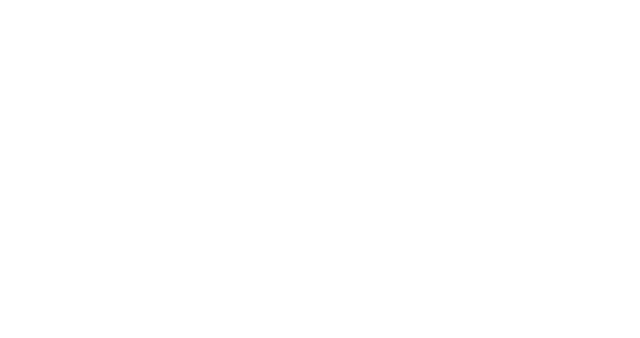
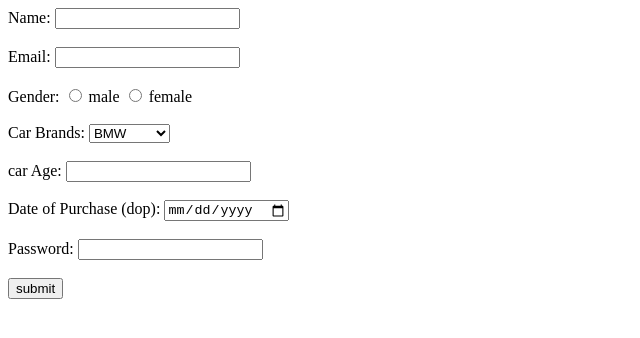
Before and after one commit to acciojob/car-insurance-form-amitaccio, a website: page main.html in a window 1280 px wide. Shown: the whole page, without its empty margins (0-640 px from the left). Drawn offline with Linux system fonts and the light colour scheme.

Commit message:
created a submission

```diff
--- a/main.html
+++ b/main.html
@@ -8,6 +8,37 @@
 
 <body>
 	<!-- the entire body must be written by student -->
+	<form method="post">
+	<label for="name">Name:</label>
+	<input type="text" id="name" required>
+	<br><br>
+	<label for="email">Email:</label>
+	<input type="email" id="email" required>
+	<br><br>
+	<label>Gender:</label>
+	<input type="radio" name="gender" required>
+	<label >male</label>
+	<input type="radio" name="gender" required>
+	<label >female</label>
+    <br></br>
+	<label for="cars">Car Brands:</label>
+		<select id="cars">
+			<option value="bmw">BMW</option>
+			<option value="audi">Audi</option>
+			<option value="mercedez">Mercedez</option>
+		</select>
+		<br><br>
+	<label for="carage">car Age:</label>
+	<input type="Number" id="carage" required>
+	<br><br>
+	<label for="dop">Date of Purchase (dop):</label>
+	<input type="date" id="dop" required>
+	<br><br>
+	<label for="password">Password:</label>
+	<input type="Password" id="password" required>
+	<br><br>
+		<button type="submit">submit</button>
+	</form>
     <script type="text/javascript" src="./script.js">
 </script>
 
```
